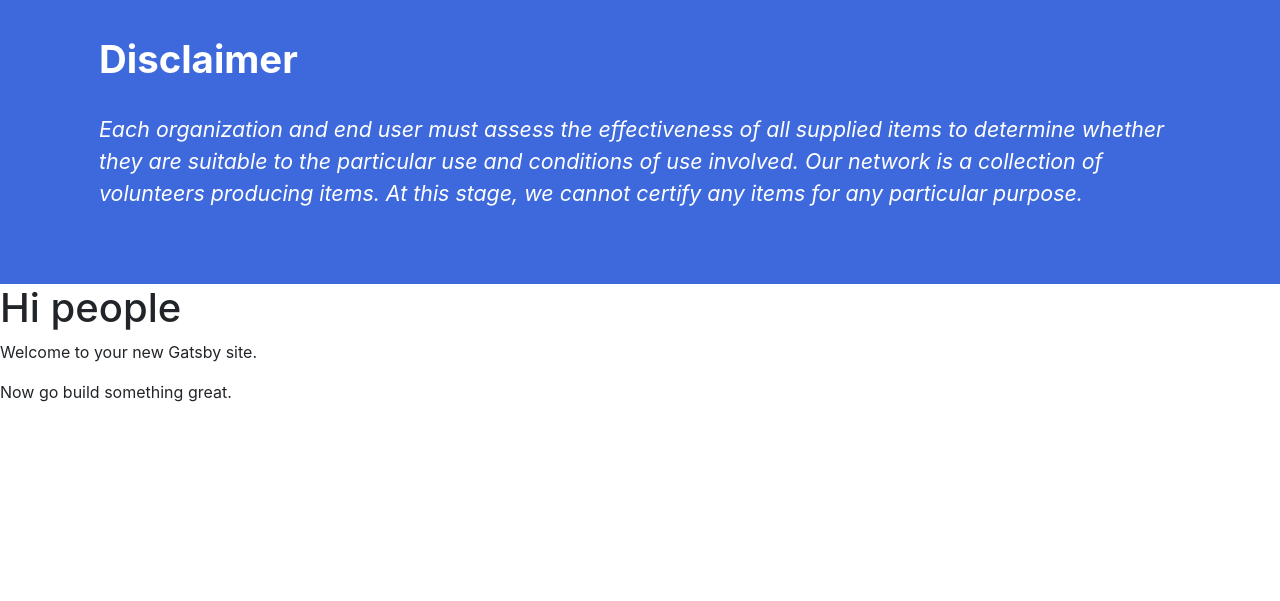
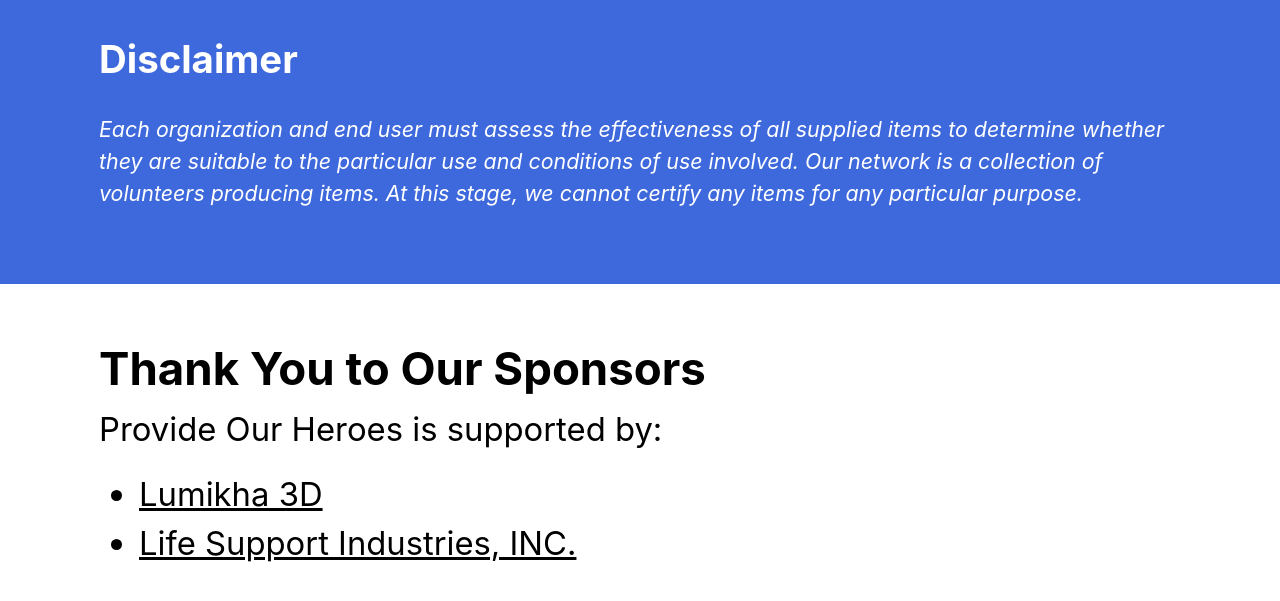
Before and after one commit to ProvideOurHeroes/website, a Gatsby site: page / in a window 1280 px wide. Shown: the part 1964-2565 px from the top of the page. Before the commit the page ends 2384 px from the top, so only its background shows below. Built offline with nearby package versions, Linux system fonts and the light colour scheme; Gatsby itself is replaced by a stand-in of ours.

Commit message:
indexjs complete

```diff
--- /dev/null
+++ b/src/components/index/Sponsors.jsx
@@ -0,0 +1,19 @@
+import React from 'react';
+import "../../styles/IndexCSS.css";
+
+export default function Sponsors() {
+    return (
+    <section class="sponsors">
+        <div class="container">
+            <h2 class="text-left mt-0 responsive-header-text"><strong>Thank You to Our Sponsors</strong></h2>
+            <div class="sponsors-info">
+            <p>Provide Our Heroes is supported by: </p>
+            <ul>
+                <li><a target="_blank" href="https://lumikha3d.com/">Lumikha 3D</a></li>
+                <li><a target="_blank" href="http://www.lsiclass.com/">Life Support Industries, INC.</a></li>
+            </ul>
+            </div>
+
+        </div>
+    </section>);
+}
--- a/src/pages/index.js
+++ b/src/pages/index.js
@@ -5,6 +5,8 @@
 import DonationInfo from "../components/index/DonationInfo";
 import OurResources from "../components/index/OurResources";
 import Disclaimer from "../components/index/Disclaimer";
+import Sponsors from "../components/index/Sponsors";
+
 
 const IndexPage = () => (
     <div>
@@ -14,9 +16,7 @@
     <CurrentProgress />
     <OurResources />
     <Disclaimer />
-        <h1>Hi people</h1>
-        <p>Welcome to your new Gatsby site.</p>
-        <p>Now go build something great.</p>
+    <Sponsors />
     </div>
 )
 
--- a/src/styles/IndexCSS.css
+++ b/src/styles/IndexCSS.css
@@ -203,3 +203,28 @@
     font-size: calc(15px + 0.5vw);
     font-style: italic;
 }
+
+/* Sponsors */
+.sponsors {
+    color: black;
+    padding: calc(20px + 3vw);
+    padding-left: calc(20px + 5vw);
+    padding-right: calc(20px + 5vw);
+}
+
+.sponsors h2 {
+    font-size: calc(20px + 2vw);
+}
+
+.sponsors-info {
+    font-size: calc(20px + 1vw);
+}
+
+.sponsors-info ul li a {
+    color: black;
+    text-decoration: underline;
+}
+
+.sponsors-info ul li a:hover {
+    color: #3E69DC;
+}
```
